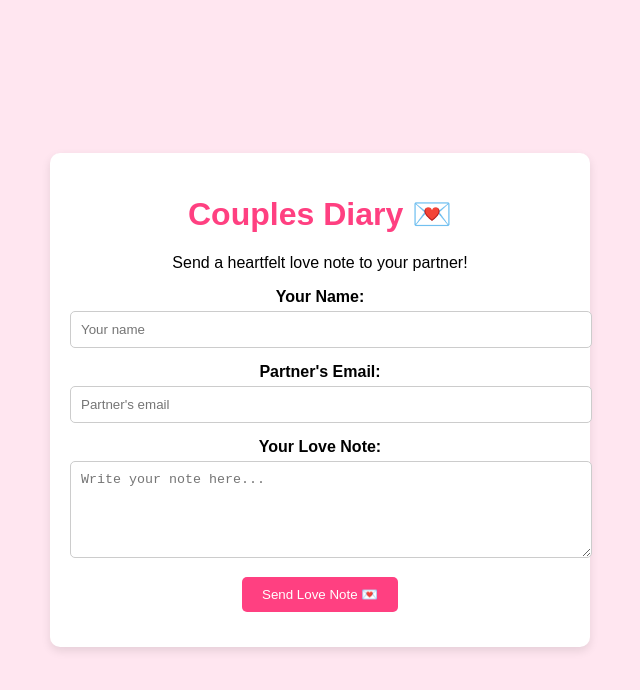
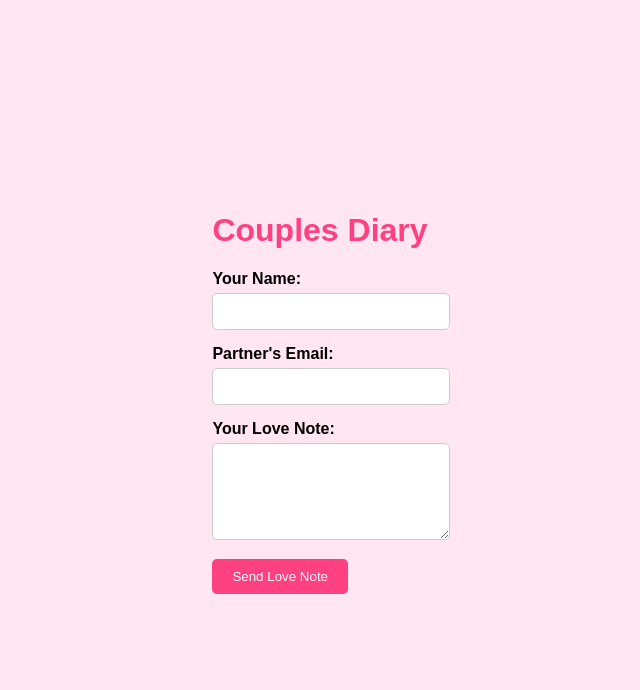
Before and after one commit to sjb-ai/Date-Diary, a plain HTML site: page index.html in a window 1280 px wide. Shown: the whole page, without its empty margins (320-960 px from the left). Drawn offline with Linux system fonts and the light colour scheme.

Commit message:
Update index.html

```diff
--- a/index.html
+++ b/index.html
@@ -3,30 +3,32 @@
 <head>
     <meta charset="UTF-8">
     <meta name="viewport" content="width=device-width, initial-scale=1.0">
-  <title>Couples Diary 💕</title>
-  <link rel="stylesheet" href="styles.css">  <!-- Correct Path to your CSS -->
+    <title>Couples Diary</title>
+    <link rel="stylesheet" href="styles.css">
+    <!-- Latest version of EmailJS SDK -->
+    <script type="text/javascript" src="https://cdn.emailjs.com/dist/email.min.js"></script>
 </head>
 <body>
-  <div class="diary-container">
-    <h1>Couples Diary 💌</h1>
-    <p>Send a heartfelt love note to your partner!</p>
+    <div id="container">
+        <h1>Couples Diary</h1>
         <form id="loveNoteForm">
+            <div>
                 <label for="senderName">Your Name:</label>
-      <input type="text" id="senderName" name="senderName" placeholder="Your name" required>
-
+                <input type="text" id="senderName" required />
+            </div>
+            <div>
                 <label for="partnerEmail">Partner's Email:</label>
-      <input type="email" id="partnerEmail" name="partnerEmail" placeholder="Partner's email" required>
-
+                <input type="email" id="partnerEmail" required />
+            </div>
+            <div>
                 <label for="loveNote">Your Love Note:</label>
-      <textarea id="loveNote" name="loveNote" rows="5" placeholder="Write your note here..." required></textarea>
-
-      <button type="submit">Send Love Note 💌</button>
+                <textarea id="loveNote" rows="5" required></textarea>
+            </div>
+            <button type="submit">Send Love Note</button>
         </form>
-
         <div id="confirmationMessage"></div>
     </div>
 
-  <script src="https://cdn.emailjs.com/dist/email.min.js"></script>
-  <script src="script.js"></script>  <!-- Correct Path to your JavaScript -->
+    <script src="script.js"></script>
 </body>
 </html>
```
Lines whose indentation alone changed are shown as unchanged.
